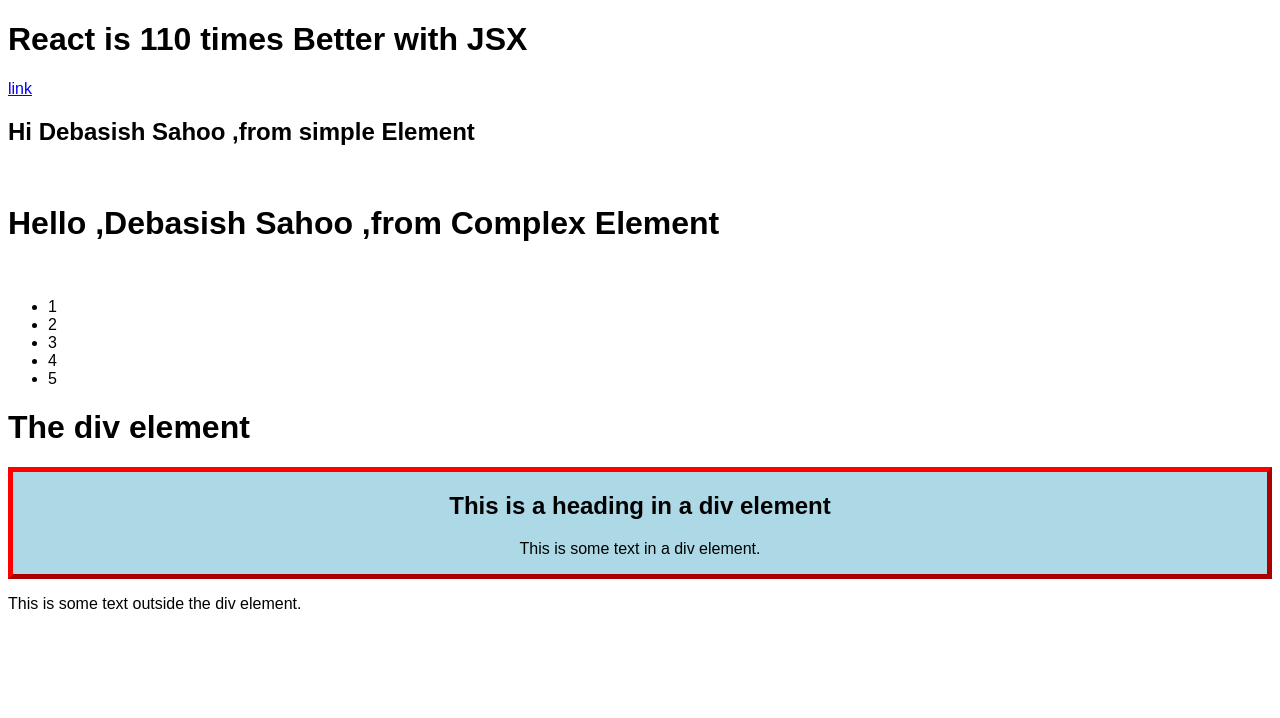
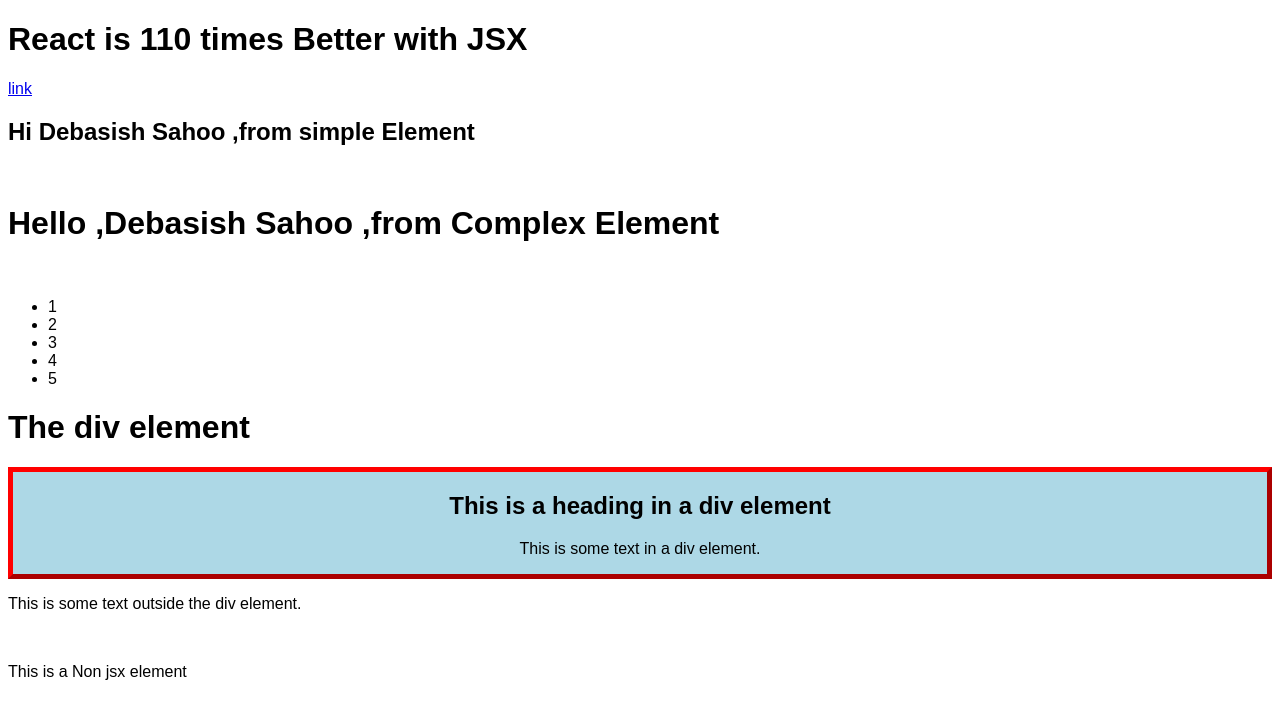
Before and after one commit to debasishsahoo/ardent-virtusa-mern-21-01-23, a React (Create React App) app in the folder Frontend/client/: page / in a window 1280 px wide. Shown: the top 718 px of the page. Built offline with nearby package versions, Linux system fonts and the light colour scheme; the HTML template or start-up script is replaced by a standard one.

Commit message:
Update 2

```diff
--- a/Frontend/client/src/App.js
+++ b/Frontend/client/src/App.js
@@ -4,6 +4,7 @@
 import Student from './ClassComponents/Student.class'
 import Teacher from './FunctionComponents/Teacher.function'
 import JsxComponent from './jsx/NormalJSX';
+import NonJsxComponent from './jsx/NonJSX'
 
 
 function App() {
@@ -88,6 +89,8 @@
 
     <>
       <JsxComponent />
+      <br />
+      <NonJsxComponent />
     </>
 
   );
--- /dev/null
+++ b/Frontend/client/src/jsx/NonJSX.js
@@ -0,0 +1,9 @@
+import React from "react";
+
+const NonJsxComponent = () => {
+    return (
+        React.createElement("p", { className: '' }, 'This is a Non jsx element')
+    );
+
+}
+export default NonJsxComponent;
```
